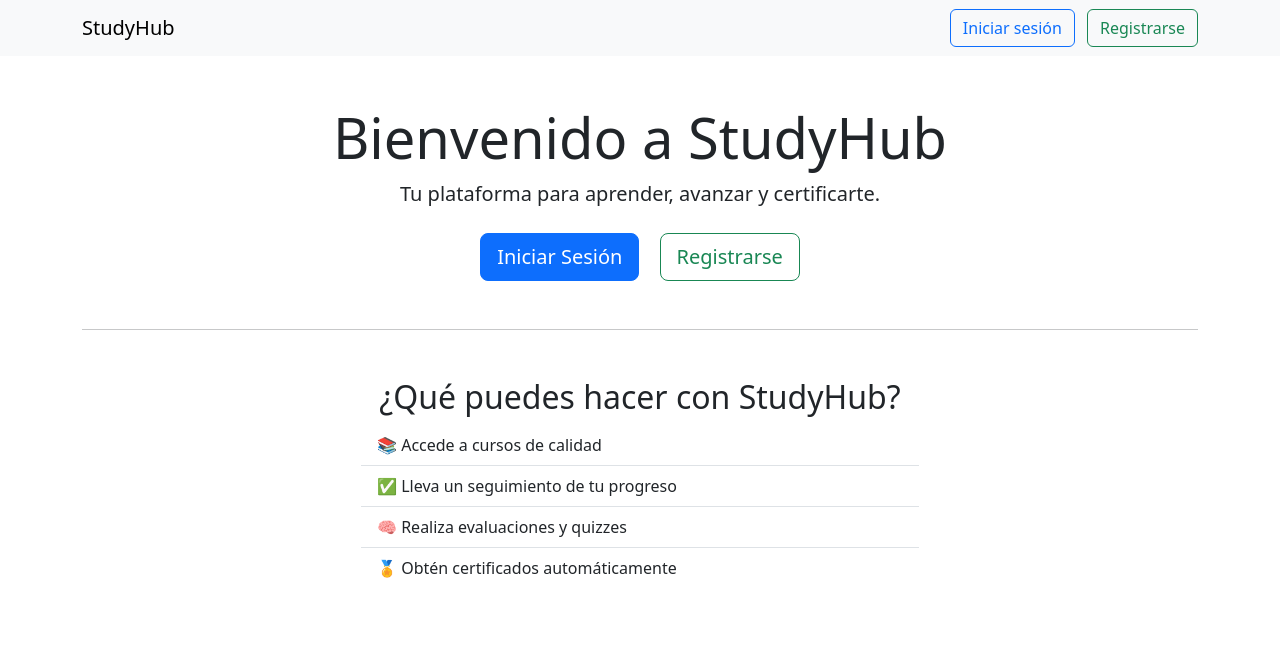
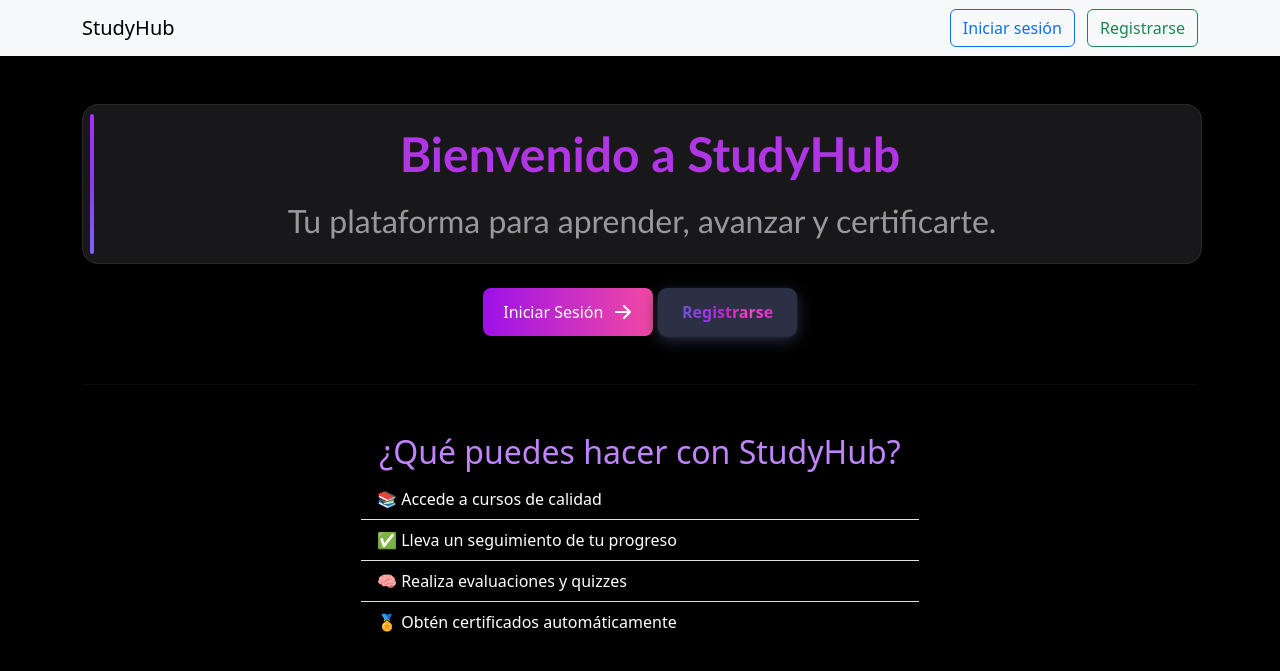
Before and after one commit to DavidZT2222709/StudyHub, a Django app: page / in a window 1280 px wide. Shown: the top 671 px of the page. Run offline with Django 5.2, Linux system fonts and the light colour scheme.

Commit message:
index editado con diseño

```diff
--- a/usuarios/templates/usuarios/inicio.html
+++ b/usuarios/templates/usuarios/inicio.html
@@ -3,18 +3,226 @@
 {% block title %}Bienvenido a StudyHub{% endblock %}
 
 {% block content %}
+
+
+
 <div class="text-center mt-5">
-  <h1 class="display-4">Bienvenido a <strong>StudyHub</strong></h1>
-  <p class="lead">Tu plataforma para aprender, avanzar y certificarte.</p>
+  <div class="notification mx-auto">
+    <div class="notiborderglow"></div>
+    <div class="notiglow"></div>
+    <div class="notititle">Bienvenido a <strong>StudyHub</strong></div>
+    <div class="notibody">Tu plataforma para aprender, avanzar y certificarte.</div>
+  </div>
+
+  <style>
+/* From Uiverse.io by SouravBandyopadhyay */
+.notification {
+  display: flex;
+  flex-direction: column;
+  isolation: isolate;
+  position: relative;
+  width: 70rem;
+  height: 10rem;
+  background: #29292c;
+  border-radius: 1rem;
+  overflow: hidden;
+  font-family: 'Gill Sans', 'Gill Sans MT', Calibri, 'Trebuchet MS', sans-serif;
+  font-size: 16px;
+  --gradient: linear-gradient(to bottom,rgb(168, 46, 255),rgb(142, 56, 240), #7e61ff);
+  --color:rgb(176, 53, 228)
+}
+
+.notification:before {
+  position: absolute;
+  content: "";
+  inset: 0.0625rem;
+  border-radius: 0.9375rem;
+  background: #18181b;
+  z-index: 2
+}
+
+.notification:after {
+  position: absolute;
+  content: "";
+  width: 0.25rem;
+  inset: 0.65rem auto 0.65rem 0.5rem;
+  border-radius: 0.125rem;
+  background: var(--gradient);
+  transition: transform 300ms ease;
+  z-index: 4;
+}
+
+.notification:hover:after {
+  transform: translateX(0.15rem)
+}
+
+.notititle {
+  color: var(--color);
+  padding: 0.9rem 0.25rem 0.4rem 1.25rem;
+  font-weight: 1000;
+  font-size: 3rem;
+  transition: transform 300ms ease;
+  z-index: 5;
+}
+
+.notification:hover .notititle {
+  transform: translateX(0.15rem)
+}
+
+.notibody {
+  color: #99999d;
+  padding: 0 3rem;
+  font-size: 2rem;
+  transition: transform 300ms ease;
+  z-index: 8;
+}
+
+.notification:hover .notibody {
+  transform: translateX(0.25rem)
+}
+
+.notiglow,
+.notiborderglow {
+  position: absolute;
+  width: 20rem;
+  height: 20rem;
+  transform: translate(-50%, -50%);
+  background: radial-gradient(circle closest-side at center, white, transparent);
+  opacity: 0;
+  transition: opacity 300ms ease;
+}
+
+.notiglow {
+  z-index: 3;
+}
+
+.notiborderglow {
+  z-index: 1;
+}
+
+.notification:hover .notiglow {
+  opacity: 0.1
+}
+
+.notification:hover .notiborderglow {
+  opacity: 0.1
+}
+
+body {
+  background-color: black;
+}
+
+</style>
+
+
 
   <div class="mt-4">
-    <a href="{% url 'login' %}" class="btn btn-primary btn-lg me-3">Iniciar Sesión</a>
-    <a href="{% url 'register' %}" class="btn btn-outline-success btn-lg">Registrarse</a>
+  <a href="{% url 'login' %}" class="custom-login-btn">
+  Iniciar Sesión
+  <svg viewBox="0 0 20 20" fill="currentColor" class="icon">
+    <path
+      d="M10.293 3.293a1 1 0 011.414 0l6 6a1 1 0 010 1.414l-6 6a1 1 0 01-1.414-1.414L14.586 11H3a1 1 0 110-2h11.586l-4.293-4.293a1 1 0 010-1.414z"
+    />
+  </svg>
+</a>
+
+<style>
+  .custom-login-btn {
+    display: inline-flex;
+    align-items: center;
+    padding: 12px 20px;
+    font-size: 1rem;
+    font-weight: 500;
+    color: white;
+    background: linear-gradient(to right,rgb(157, 17, 232),rgb(242, 73, 163));
+    border: none;
+    border-radius: 8px;
+    text-decoration: none;
+    transition: all 0.3s ease;
+    box-shadow: 0 4px 12px rgba(0, 0, 0, 0.2);
+  }
+
+  .custom-login-btn:hover {
+    transform: translateY(-2px);
+    box-shadow: 0 6px 16px rgba(0, 0, 0, 0.3);
+    text-decoration: none;
+  }
+
+  .custom-login-btn .icon {
+    width: 20px;
+    height: 20px;
+    margin-left: 10px;
+    transition: transform 0.3s ease;
+  }
+
+  .custom-login-btn:hover .icon {
+    transform: translateX(4px);
+  }
+</style>
+
+<a href="{% url 'register' %}" class="rainbow-hover">
+  <span class="sp">Registrarse</span>
+</a>
+    <style>
+/* From Uiverse.io by JkHuger */
+.rainbow-hover {
+  font-size: 16px;
+  font-weight: 700;
+  color: #ff7576;
+  background-color: #2B3044;
+  border: none;
+  outline: none;
+  cursor: pointer;
+  padding: 12px 24px;
+  position: relative;
+  line-height: 24px;
+  border-radius: 9px;
+  box-shadow: 0px 1px 2px #2B3044, 0px 4px 16px #2B3044;
+  transform-style: preserve-3d;
+  transform: scale(var(--s, 1)) perspective(600px)
+    rotateX(var(--rx, 0deg)) rotateY(var(--ry, 0deg));
+  perspective: 600px;
+  transition: transform 0.1s;
+  text-decoration: none;
+  display: inline-block;
+}
+
+.rainbow-hover:active {
+  transition: 0.3s;
+  transform: scale(0.93);
+}
+
+.sp {
+  background: linear-gradient(
+    90deg,
+rgb(107, 83, 201),
+rgb(153, 54, 240),
+rgb(197, 40, 190),
+rgb(248, 68, 209),
+rgb(213, 46, 193)
+  );
+  -webkit-background-clip: text;
+  -webkit-text-fill-color: transparent;
+  background-clip: text;
+  text-fill-color: transparent;
+  display: block;
+}
+</style>
+
+
+
   </div>
 
   <hr class="my-5" />
 
-  <h2>¿Qué puedes hacer con StudyHub?</h2>
+ <h2 style="color: #C084FC;">¿Qué puedes hacer con StudyHub?</h2>
+
+ <style>
+    .list-group li {
+      background-color: black;
+      color: white;
+    }
+  </style>
   <ul class="list-group list-group-flush w-50 mx-auto text-start">
     <li class="list-group-item">📚 Accede a cursos de calidad</li>
     <li class="list-group-item">✅ Lleva un seguimiento de tu progreso</li>
```
Also changed, not shown: usuarios/templates/style.css (added).
